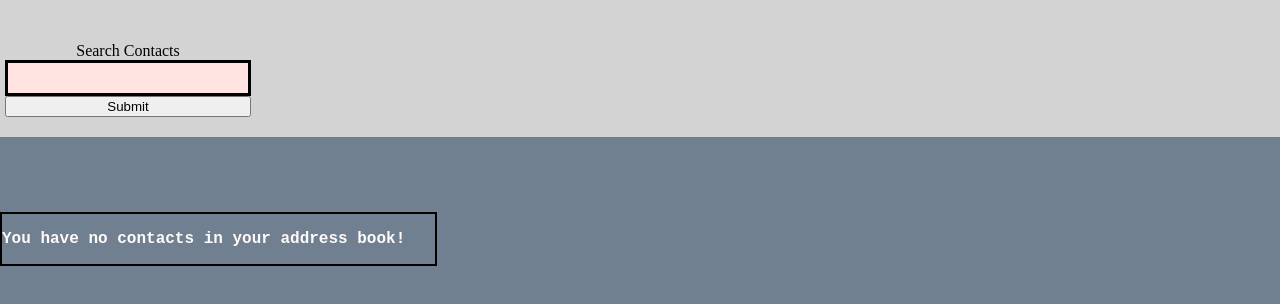
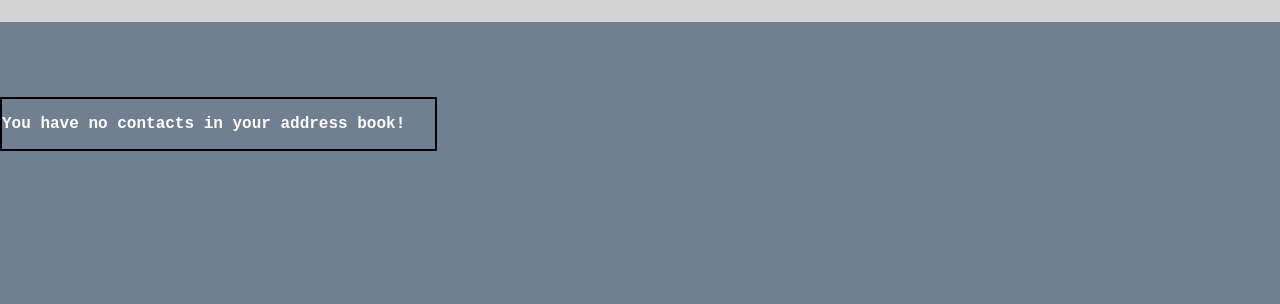
Before and after one commit to lukeperrin10/address_book, a website: page src/index.html in a window 1280 px wide. Shown: the part 170-474 px from the top of the page. Drawn offline with Linux system fonts and the light colour scheme.

Commit message:
removed search function until functionality fixed

```diff
--- a/src/index.html
+++ b/src/index.html
@@ -12,15 +12,6 @@
     <header class="topbar">
         <h1>Contacts</h1>
         <h2> Please click on an option below to begin. <br/> <button id="add-contact">Add Contact</button> </h2>
-
-        <section id="search-grid">
-             <label for="search-contacts">Search Contacts</label>
-             <input type="search" name="search" id="search">
-             <input type="submit" name="submit search" id="submit-search">
-
-        </section>
-
-
     </header>
 
 
```
